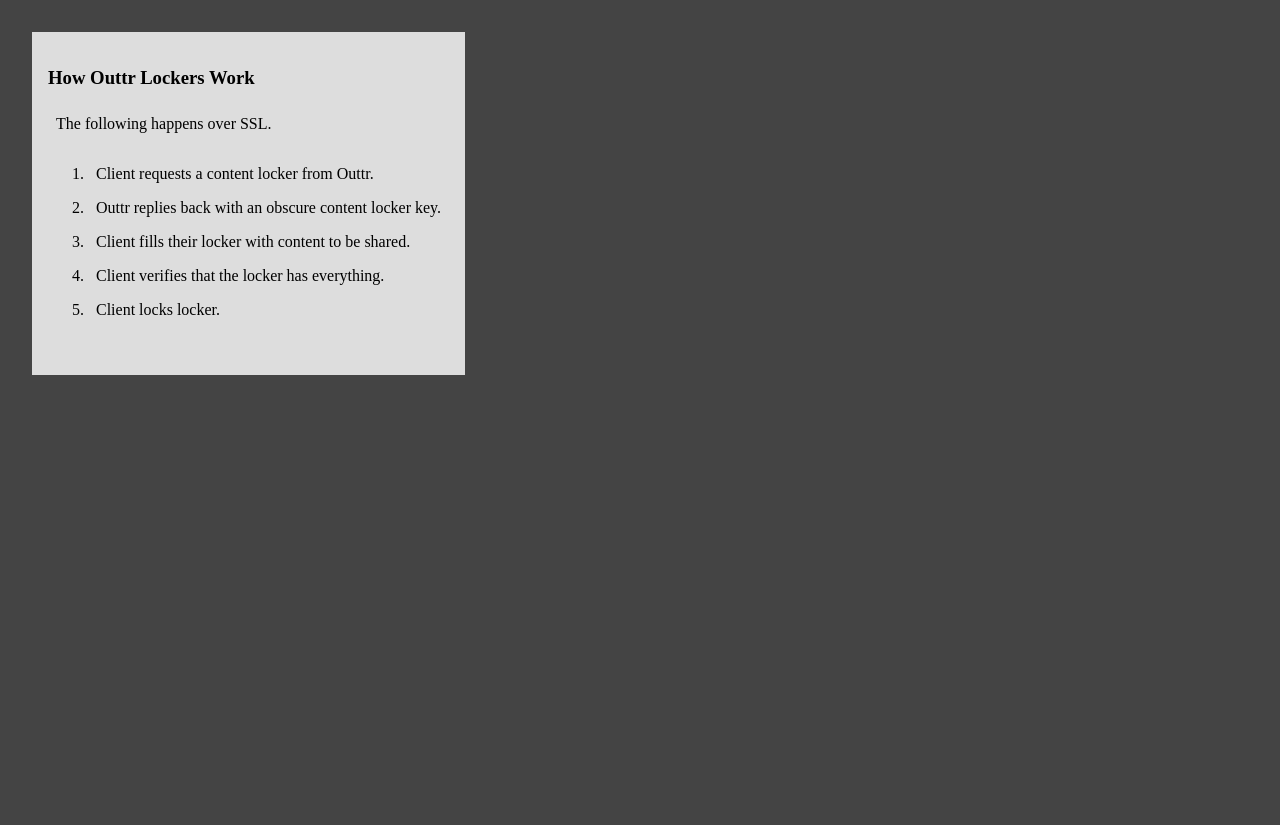
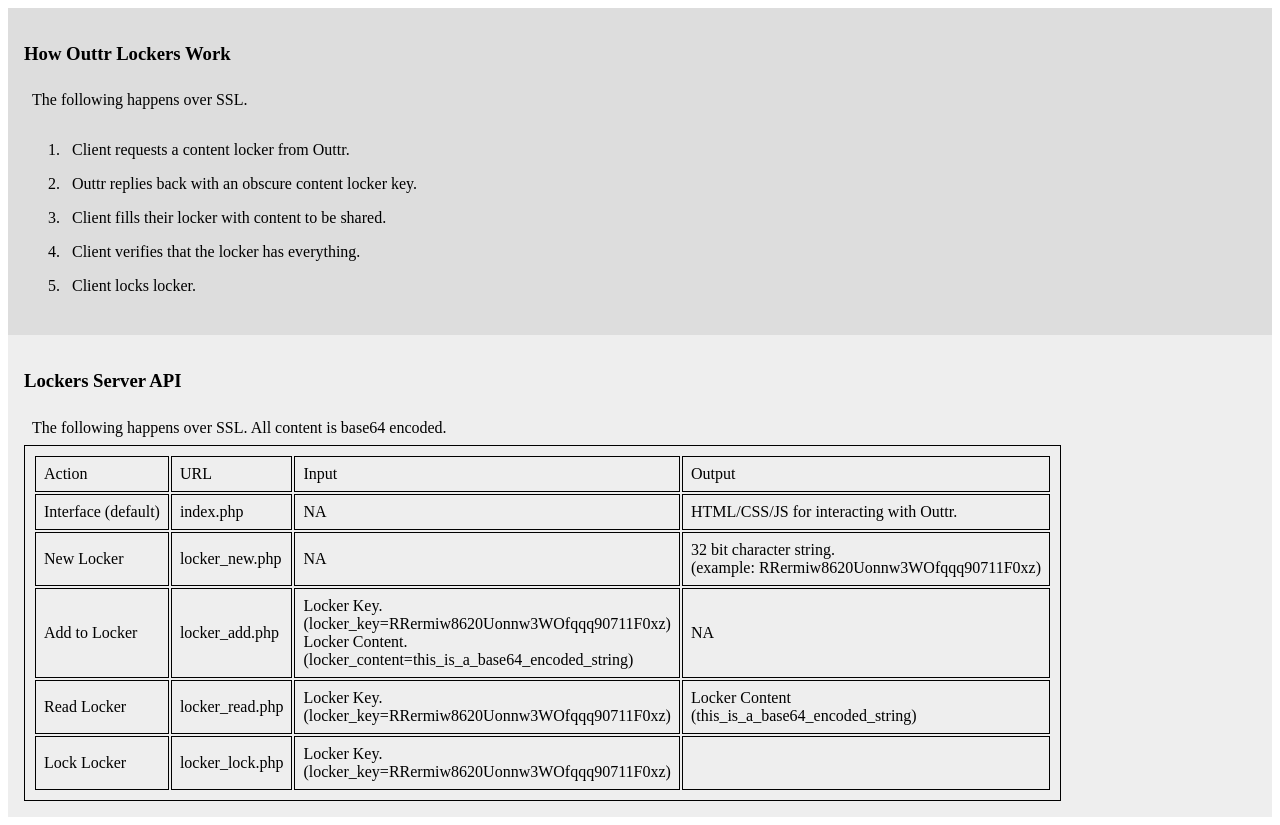
Before and after one commit to sconners/outtr, a PHP site: page / in a window 1280 px wide. Before the commit the page ends 375 px from the top, so only its background shows below. Run offline with PHP 8.4, Linux system fonts and the light colour scheme.

Commit message:
Outtr Lockers and API

```diff
--- a/index.php
+++ b/index.php
@@ -1,38 +1,35 @@
+<?php
+	ini_set('error_reporting', E_ALL);
+?>
 <html>
 	<head>
-		<title>outtr</title>
+		<title>Outtr</title>
 		<script>
 			function funStartup(){
-				// Placeholder function for page startup
+				// Placeholder function for page javascript startup
 			}
 		</script>
 		<style>
-			p, li{
+			p, li, table, tr, td{
 				margin: 0px;
 				padding: 8px;
 			}
-			#divBackground{
-				position: absolute;
-				left: 0px;
-				top: 0px;
-				margin: 0px;
-				padding: 0px;
-				width: 100%;
-				height: 100%;
-				background-color: #444;
+			table, tr, td{
+				border: 1px solid black;
 			}
 			#divHowLockersWork{
-				position: absolute;
-				left: 32px;
-				top: 32px;
 				margin: 0px;
 				padding: 16px;
 				background-color: #DDD;
 			}
+			#divLockersAPI{
+				margin: 0px;
+				padding: 16px;
+				background-color: #EEE;
+			}
 		</style>
 	</head>
 	<body onload="funStartup();">
-		<div id="divBackground"></div>
 		<div id="divHowLockersWork">
 			<h3>How Outtr Lockers Work</h3>
 			<p>The following happens over SSL.</p>
@@ -43,7 +40,51 @@
 				<li>Client verifies that the locker has everything.</li>
 				<li>Client locks locker.</li>
 			</ol>
-			<p>
+		</div>
+		<div id="divLockersAPI">
+			<h3>Lockers Server API</h3>
+			<p>The following happens over SSL. All content is base64 encoded.</p>
+			<table>
+				<tr>
+					<td>Action</td>
+					<td>URL</td>
+					<td>Input</td>
+					<td>Output</td>
+				</tr>
+				<tr>
+					<td>Interface (default)</td>
+					<td>index.php</td>
+					<td>NA</td>
+					<td>HTML/CSS/JS for interacting with Outtr.</td>
+				</tr>
+				<tr>
+					<td>New Locker</td>
+					<td>locker_new.php</td>
+					<td>NA</td>
+					<td>32 bit character string.<br/>(example: RRermiw8620Uonnw3WOfqqq90711F0xz)</td>
+				</tr>
+				<tr>
+					<td>Add to Locker</td>
+					<td>locker_add.php</td>
+					<td>
+						Locker Key.<br/>(locker_key=RRermiw8620Uonnw3WOfqqq90711F0xz)<br/>
+						Locker Content.<br/>(locker_content=this_is_a_base64_encoded_string)
+					</td>
+					<td>NA</td>
+				</tr>
+				<tr>
+					<td>Read Locker</td>
+					<td>locker_read.php</td>
+					<td>Locker Key.<br/>(locker_key=RRermiw8620Uonnw3WOfqqq90711F0xz)</td>
+					<td>Locker Content<br/>(this_is_a_base64_encoded_string)</td>
+				</tr>
+				<tr>
+					<td>Lock Locker</td>
+					<td>locker_lock.php</td>
+					<td>Locker Key.<br/>(locker_key=RRermiw8620Uonnw3WOfqqq90711F0xz)</td>
+					<td></td>
+				</tr>
+			</table>
 		</div>
 	</body>
 </html>
```
